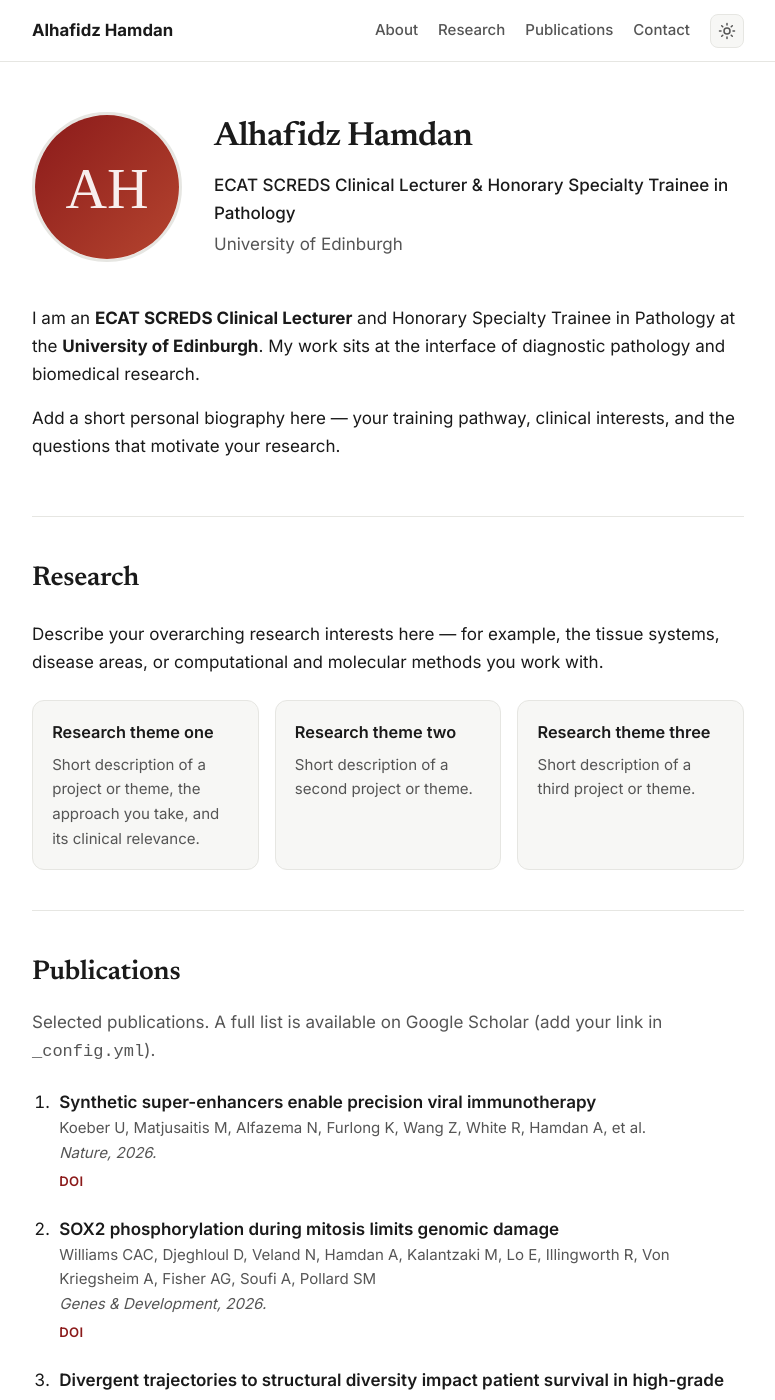
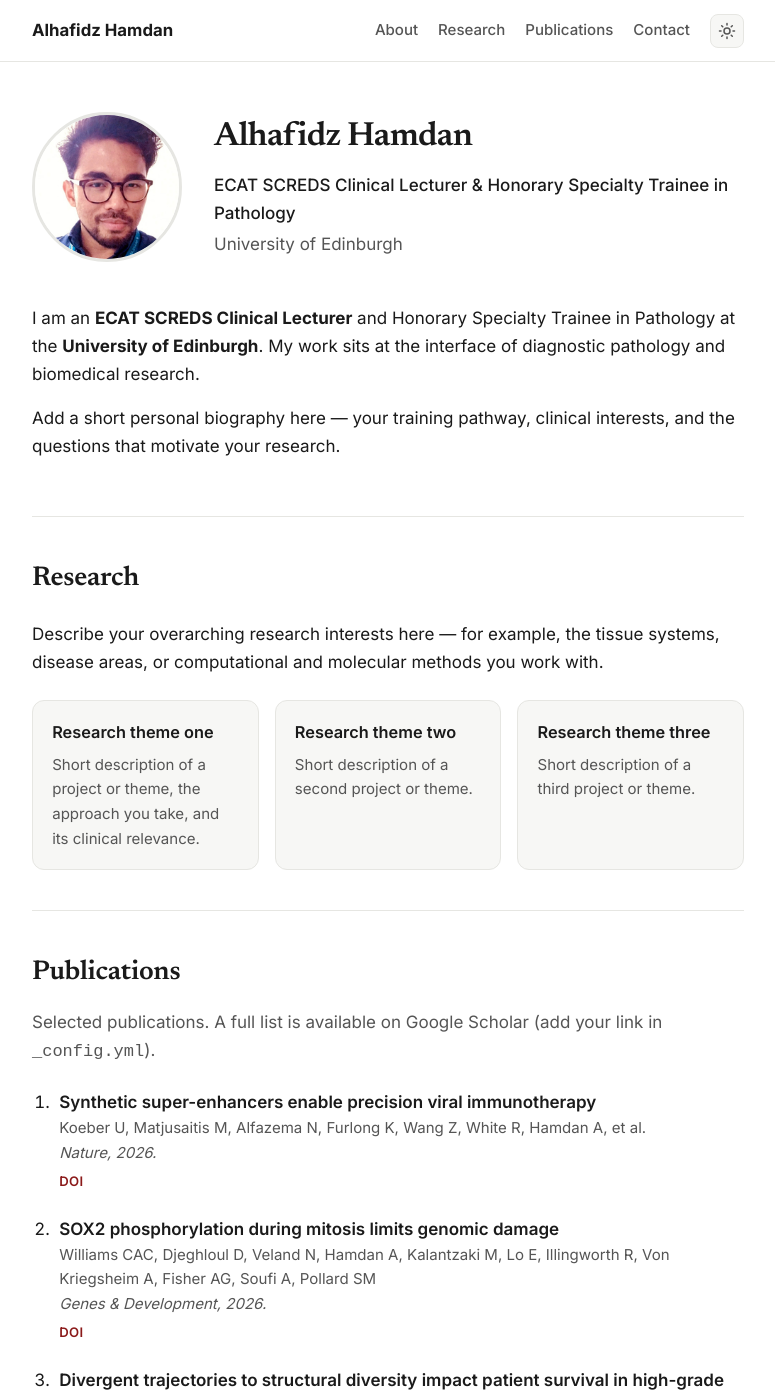
Before and after one commit to alhafidzhamdan/alhafidzhamdan.github.io, a Jekyll site: the page built from index.html, in a window 1280 px wide and 1400 px high. Shown: the whole window, without its empty margins (252-1027 px from the left). Built offline with Jekyll 4.4.1, drawn with Linux system fonts in a browser that asks for light colours.

Commit message:
Add profile photo and center circular crop

```diff
--- a/_config.yml
+++ b/_config.yml
@@ -15,7 +15,7 @@ author:
   role: ECAT SCREDS Clinical Lecturer & Honorary Specialty Trainee in Pathology
   affiliation: University of Edinburgh
   email: alhafidzhamdan@gmail.com          # shown in the Contact section
-  photo: /assets/img/profile.svg           # replace with /assets/img/profile.jpg (your headshot)
+  photo: /assets/img/profile.jpg           # your headshot
 
 # Social / academic links (leave a value blank to hide that icon) -------------
 social:
--- a/assets/css/style.css
+++ b/assets/css/style.css
@@ -131,6 +131,7 @@ a:hover { color: var(--accent-soft); text-decoration: underline; }
   height: 150px;
   border-radius: 50%;
   object-fit: cover;
+  object-position: center center;
   border: 3px solid var(--border);
 }
 .hero-text h1 {
```
Also changed, not shown: assets/img/profile.jpg (added), assets/img/rsz_makepassportphotocom.jpg (added).
